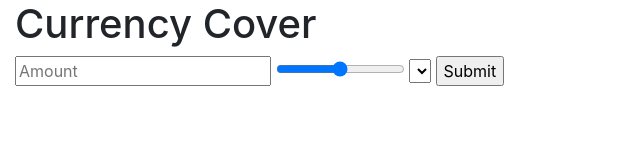
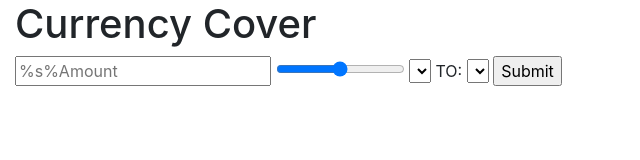
Before and after one commit to Muyiwa-Adebayo/Currency-Converter, a plain HTML site: page index.html in a window 1280 px wide. Shown: the whole page, without its empty margins (0-640 px from the left). Drawn offline with Linux system fonts and the light colour scheme.

Commit message:
Added the label to the index.html file

```diff
--- a/index.html
+++ b/index.html
@@ -16,9 +16,11 @@
                 </div>
                 <div>
                     <div>
-                        <form>
-                            <input type="text" placeholder="Amount" id="amount">
+                        <form method="GET">
+                            <input type="text" placeholder="%s%Amount" id="amount">
                             <input type="range" id="currencies">
+                            <select></select>
+                            <label>TO:</label>
                             <select></select>
                             <input type="submit" name="convert" id="submit">
                         </form>
```
